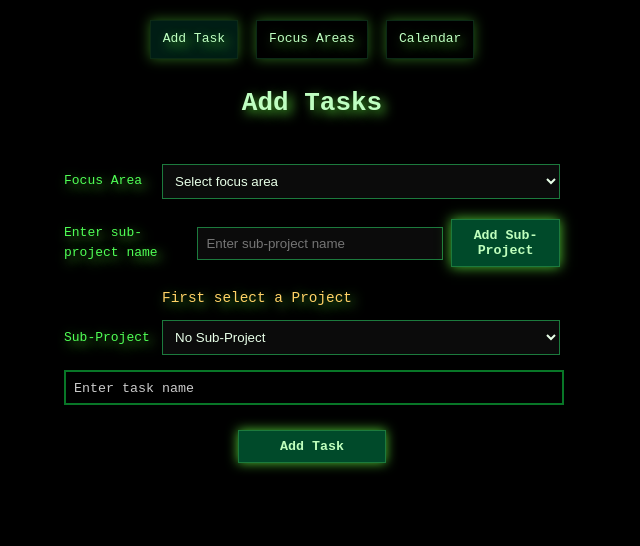
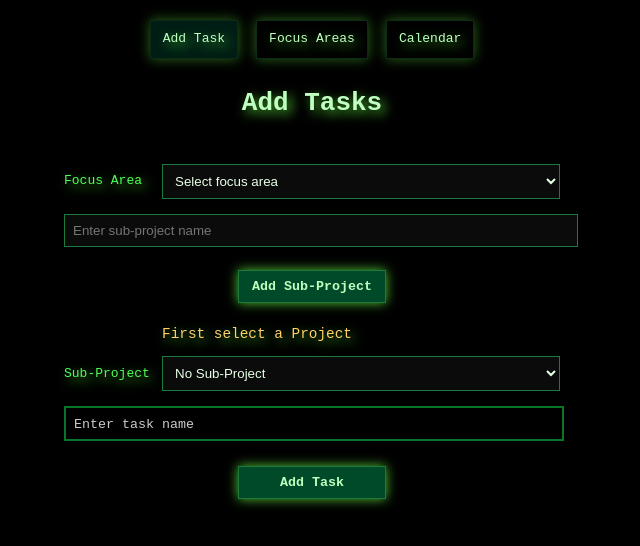
Before and after one commit to WilmerKopernikus/day-planner-matrix, an Angular app: page /daily-planner in a window 1280 px wide. Shown: the top 546 px of the page, without its empty margins (328-968 px from the left). Built offline with nearby package versions, Linux system fonts and the light colour scheme.

Commit message:
Remove placeholder text from sub-project input

```diff
--- a/src/app/add-task/add-task.component.css
+++ b/src/app/add-task/add-task.component.css
@@ -41,15 +41,38 @@
   background-color: #066338;
 }
 
-.sub-project-controls {
+.sub-project-section {
   display: flex;
-  align-items: center;
+  flex-direction: column;
   gap: 8px;
+  }
+
+.sub-project-section input {
+  padding: 8px;
+  background-color: #0b0b0b;
+  color: #e8ffe8;
+  border: 1px solid #1c7a3d;
   width: 100%;
 }
 
+.sub-project-section button {
+  align-self: flex-start;
+
+}
 .warning {
   color: #ffd166;
   font-size: 0.9rem;
   margin-left: 98px;
 }
+
+.visually-hidden {
+  position: absolute;
+  width: 1px;
+  height: 1px;
+  padding: 0;
+  margin: -1px;
+  overflow: hidden;
+  clip: rect(0, 0, 0, 0);
+  white-space: nowrap;
+  border: 0;
+}
--- a/src/app/add-task/add-task.component.html
+++ b/src/app/add-task/add-task.component.html
@@ -9,9 +9,8 @@
     </select>
   </div>
 
-  <div class="focus-area-row">
-    <label for="subProjectNameInput">Enter sub-project name</label>
-    <div class="sub-project-controls">
+    <div class="sub-project-section">
+    <label class="visually-hidden" for="subProjectNameInput">Sub-project name</label>
     <input
       id="subProjectNameInput"
       type="text"
@@ -21,7 +20,6 @@
       placeholder="Enter sub-project name"
     />
     <button type="button" (click)="addSubProject()" [disabled]="!selectedFocusArea">Add Sub-Project</button>
-    </div>
   </div>
 
   @if (!selectedFocusArea) {
```
Lines whose indentation alone changed are shown as unchanged.
